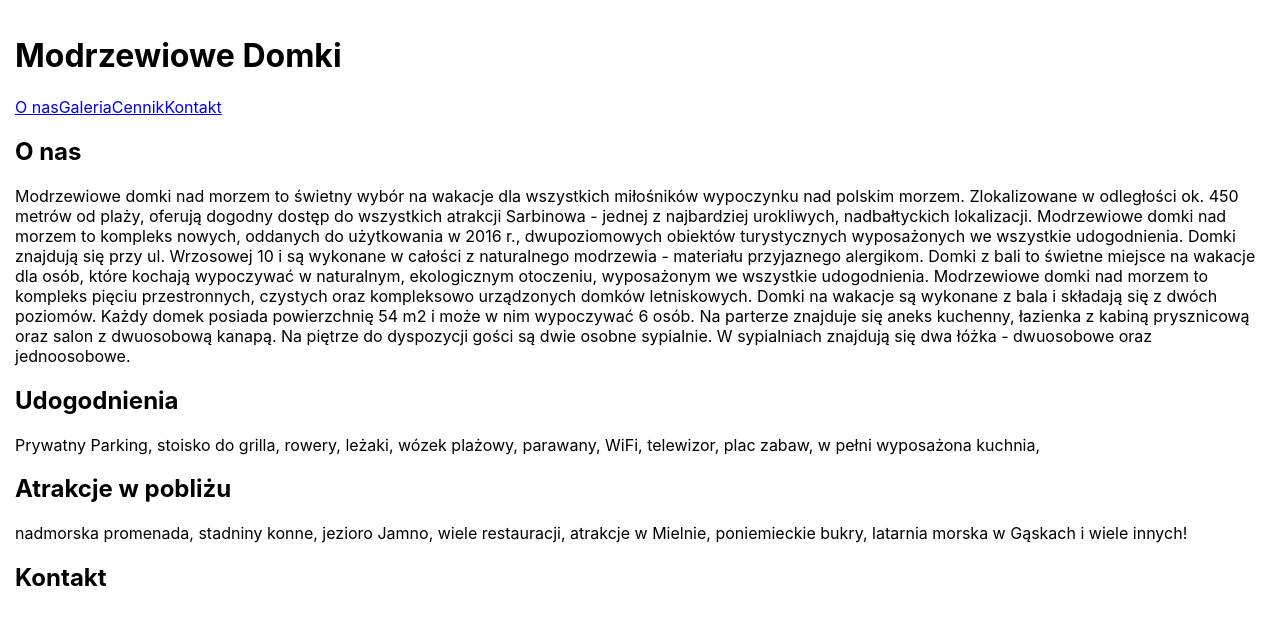
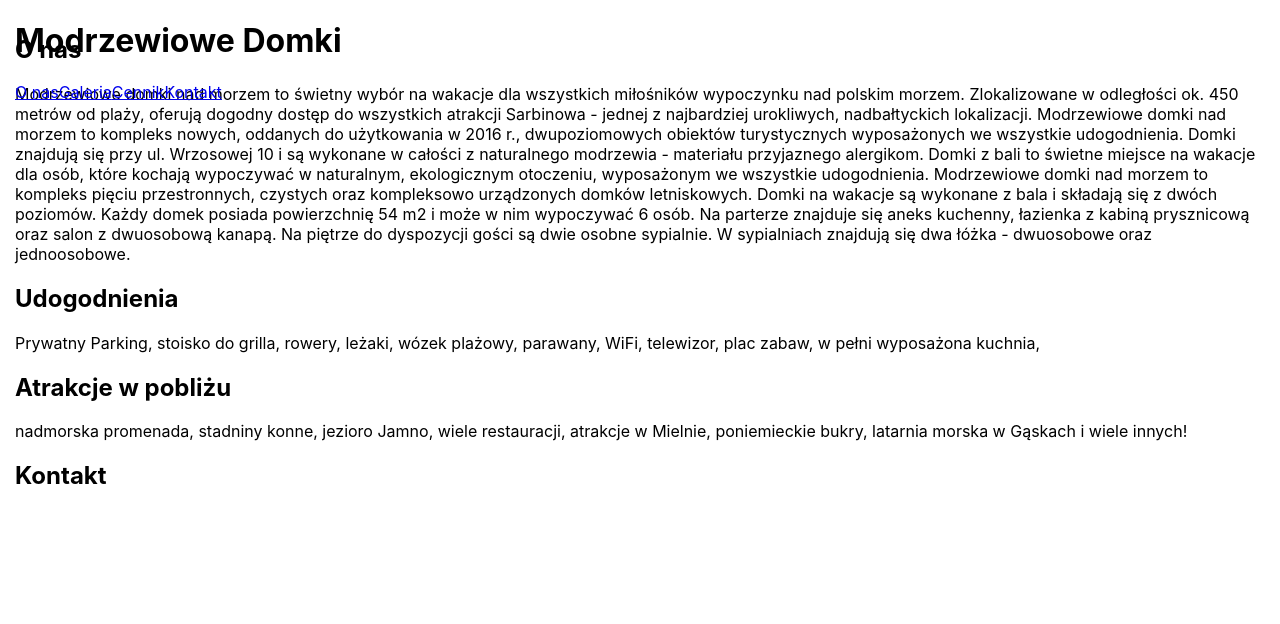
Before and after one commit to krogulex/modrzewiowe-domki, a React (Create React App) app: page / in a window 1280 px wide. Shown: the top 624 px of the page. Built offline with nearby package versions, Linux system fonts and the light colour scheme.

Commit message:
next changes

```diff
--- a/src/components/Header/Header.module.css
+++ b/src/components/Header/Header.module.css
@@ -1,3 +1,15 @@
+
+header {
+    position: fixed;
+    top: 0;
+    width: 100%;
+    height: 150px;
+    background-color: (var(--background-color));
+}
 .navigation:not(:last-child) {
     margin-right: 10px;
 }
+.navigationLink {
+    text-decoration: none;
+    color: black;
+}
```
